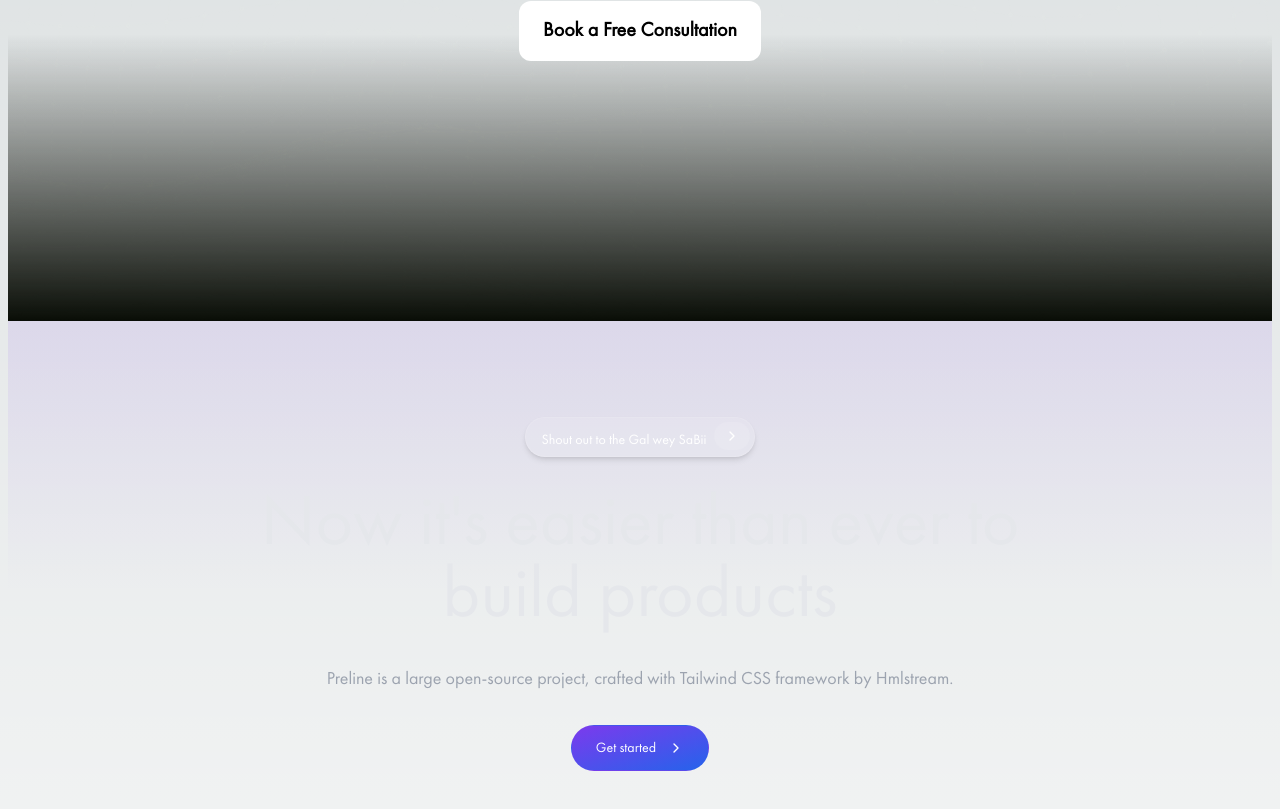
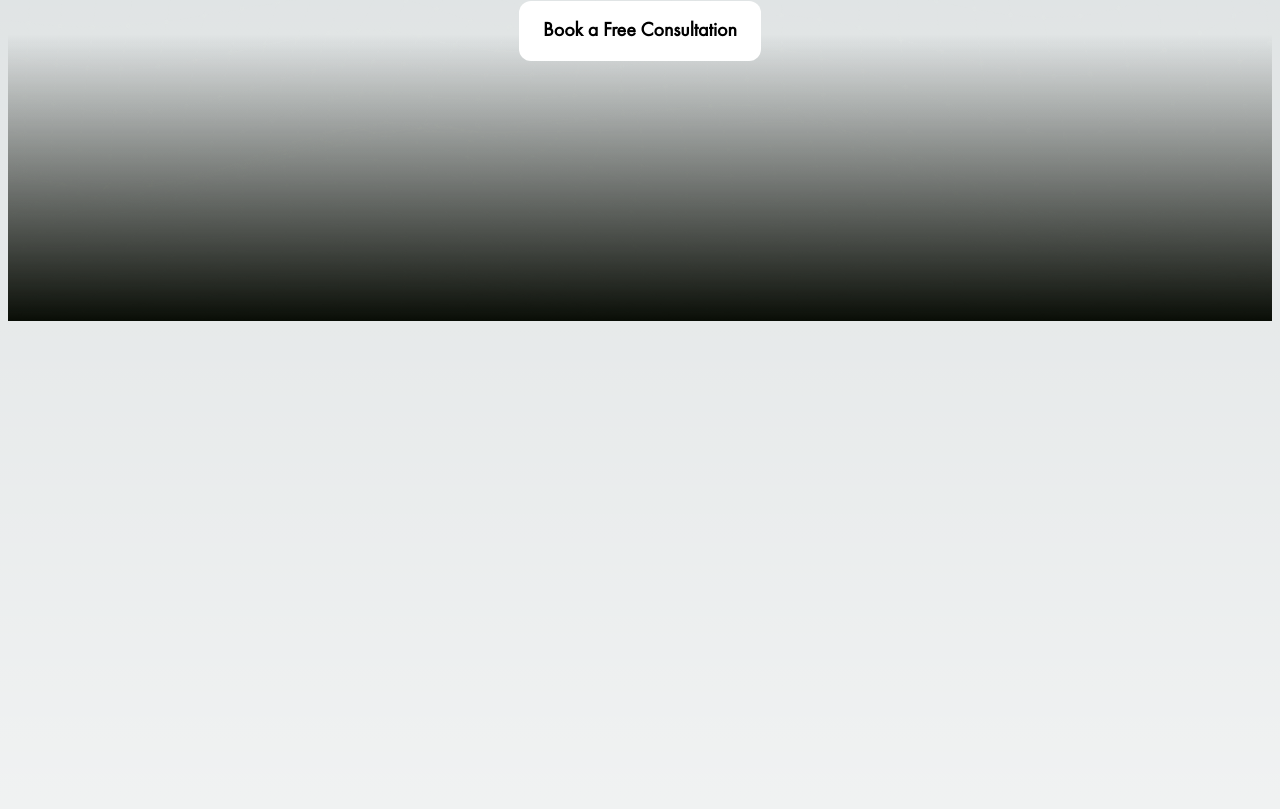
Before and after one commit to geniusmark99/sabiigal, a Next.js app: page / in a window 1280 px wide. Shown: the part 527-1336 px from the top of the page. Built offline with nearby package versions, Linux system fonts and the light colour scheme.

Commit message:
first commit

```diff
--- a/src/components/AboutWidget.js
+++ b/src/components/AboutWidget.js
@@ -2,37 +2,7 @@ export default function AboutWidget(){
 return <>
 <section className="h-screen min-h-[840px] bg-cover">
 
-<div className="bg-gradient-to-b from-violet-600/10 via-transparent">
-  <div className="max-w-[85rem] mx-auto px-4 sm:px-6 lg:px-8 py-24 space-y-8">
-    <div className="flex justify-center">
-      <a className="group inline-block bg-white/10 hover:bg-white/10 border border-white/10 p-1 ps-4 rounded-full shadow-md focus:outline-none focus:ring-1 focus:ring-gray-600" href="../figma.html">
-        <p className="me-2 inline-block text-white text-sm">
-Shout out to the Gal wey SaBii
-        </p>
-        <span className="group-hover:bg-white/10 py-1.5 px-2.5 inline-flex justify-center items-center gap-x-2 rounded-full bg-white/10 font-semibold text-white text-sm">
-          <svg className="flex-shrink-0 size-4" xmlns="http://www.w3.org/2000/svg" width="24" height="24" viewBox="0 0 24 24" fill="none" stroke="currentColor" strokeWidth="2" strokeLinecap="round" strokeLinejoin="round"><path d="m9 18 6-6-6-6"/></svg>
-        </span>
-      </a>
-    </div>
 
-    <div className="max-w-3xl text-center mx-auto">
-      <h1 className="block font-medium text-gray-200 text-4xl sm:text-5xl md:text-6xl lg:text-7xl">
-        Now it&apos;s easier than ever to build products
-      </h1>
-    </div>
-
-    <div className="max-w-3xl text-center mx-auto">
-      <p className="text-lg text-gray-400">Preline is a large open-source project, crafted with Tailwind CSS framework by Hmlstream.</p>
-    </div>
-
-    <div className="text-center">
-      <a className="inline-flex justify-center items-center gap-x-3 text-center bg-gradient-to-tl from-blue-600 to-violet-600 shadow-lg shadow-transparent hover:shadow-blue-700/50 border border-transparent text-white text-sm font-medium rounded-full focus:outline-none focus:ring-1 focus:ring-gray-600 py-3 px-6 dark:focus:ring-offset-gray-800" href="#">
-        Get started
-        <svg className="flex-shrink-0 size-4" xmlns="http://www.w3.org/2000/svg" width="24" height="24" viewBox="0 0 24 24" fill="none" stroke="currentColor" strokeWidth="2" strokeLinecap="round" strokeLinejoin="round"><path d="m9 18 6-6-6-6"/></svg>
-      </a>
-    </div>
-  </div>
-</div>
 </section>
 </>
 }
```
